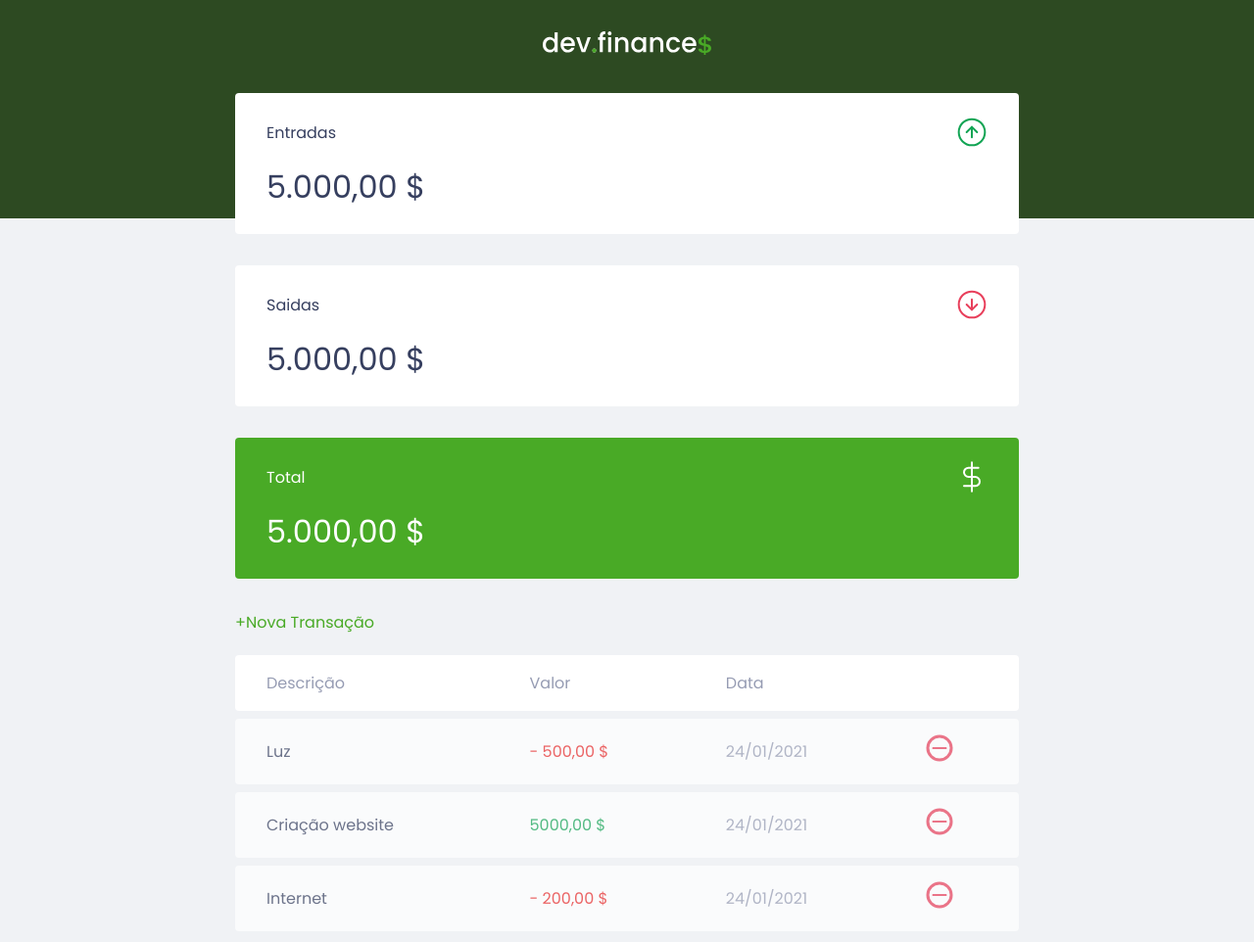
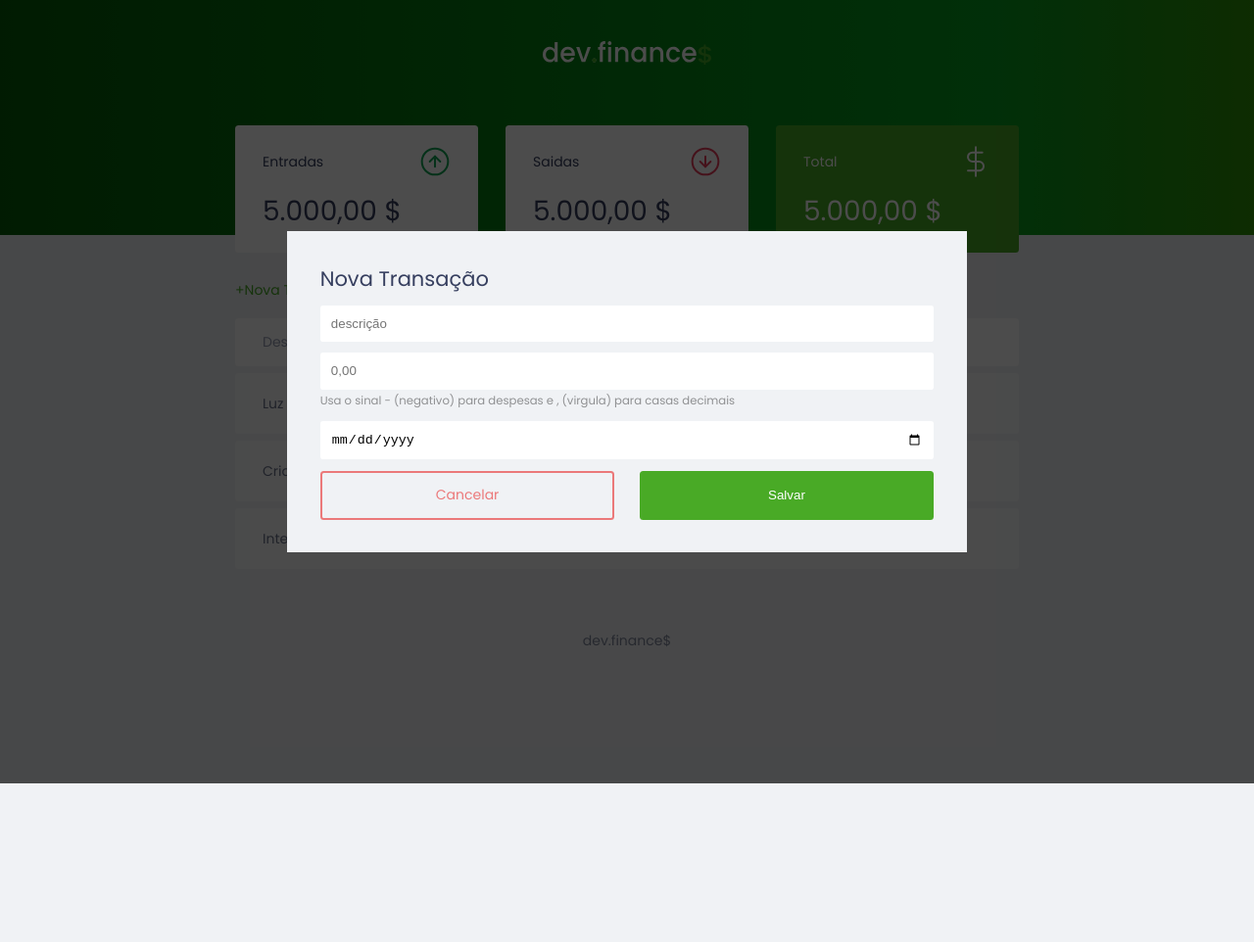
Before and after one commit to gersonlamela/maratona_discover, a plain HTML site: page index.html in a window 1280 px wide. Shown: the top 962 px of the page at 98% size. After the commit the page ends 800 px from the top, so only its background shows below. Drawn offline with Linux system fonts and the light colour scheme.

Commit message:
22/01/2021
Aula 2 :white_check_mark:

```diff
--- a/index.html
+++ b/index.html
@@ -49,7 +49,7 @@
         <section id="transactions">
             <h2 class="sr-only">Transações</h2>
 
-            <a href="#" class="button new">+Nova Transação</a>
+            <a href="#" onclick="Modal.open()" class="button new">+Nova Transação</a>
 
             <table id="data-table">
                 <thead>
@@ -93,11 +93,54 @@
         </section>
     </main>
 
+    <div class="modal-overlay active">
+        <div class="modal">
+            <div id="form">
+                <h2>Nova Transação</h2>
+                <form action="#">
+                    <div class="input-group">
+                        <label class="sr-only" for="description">Descrição</label>
+                        <input type="text" id="description" name="description" placeholder="descrição">
+                    </div>
+                    <div class="input-group">
+                        <label class="sr-only" for="ammount">Valor</label>
+                        <input type="number" id="ammount" step="0.01" name="ammount" placeholder="0,00">
+                        <small class="help">Usa o sinal - (negativo) para despesas e , (virgula) para casas decimais</small>
+                    </div>
+                    <div class="input-group">
+                        <label class="sr-only" for="date">Data</label>
+                        <input type="date" id="date" name="date" placeholder="Data">
+                    </div>
+                    <div class="input-group actions">
+                        <a href="#" onclick="Modal.close()" class="button cancel">Cancelar</a>
+                        <button>Salvar</button>
+                    </div>
+                </form>
+            </div>
+        </div>
+    </div>
+
 
 
     <footer>
         <p>dev.finance$</p>
     </footer>
 
+    <script>
+        const Modal = {
+            open() {
+                //Abrir modal
+                //Adicionar a class active ao modal
+                document.querySelector('.modal-overlay').classList.add('active');
+            },
+            close() {
+                //Fechar modal
+                //Remover class active do modal
+                document.querySelector('.modal-overlay').classList.remove('active');
+            }
+        }
+    </script>
+
 </body>
-</html
+
+</html>
--- a/style.css
+++ b/style.css
@@ -1,13 +1,21 @@
-/*Global */
+    /* Global =================================================================*/
 
      :root {
         --dark-blue: #363f5f;
+        --green: #49AA26;
+        --light-green: #3dd705;
+        --red: #e92929;
     }
 
     * {
         margin: 0;
         padding: 0;
         box-sizing: border-box;
+    }
+
+    html {
+        /*15 px*/
+        font-size: 93.75%;
     }
 
     body {
@@ -31,9 +39,7 @@ body {
         width: min(90vw, 800px);
         margin: auto;
     }
-
-
-/* Titles */
+    /* Titles =================================================================*/
 
     h2 {
         margin-top: 3.2rem;
@@ -41,12 +47,10 @@ h2 {
         color: var(--dark-blue);
         font-weight: normal;
     }
-
-
-/* Links & Buttons */
+    /* Links & Buttons =================================================================*/
 
     a {
-    color: #49AA26;
+        color: var(--green);
         text-decoration: none;
     }
 
@@ -55,17 +59,46 @@ a {
         margin-bottom: .8rem;
     }
 
+    button {
+        width: 100%;
+        height: 50px;
+        border: none;
+        color: white;
+        background: var(--green);
+        padding: 0;
+        border-radius: 0.25rem;
+        cursor: pointer;
+    }
+
+    button:hover {
+        background: var(--light-green);
+    }
+
+    .button.cancel {
+        color: var(--red);
+        border: 2px var(--red) solid;
+        border-radius: 0.25rem;
+        height: 50px;
+        display: flex;
+        align-items: center;
+        justify-content: center;
+        opacity: 0.6;
+    }
+
+    .button.cancel:hover {
+        opacity: 1;
+    }
+
     a:hover {
-    color: #3dd705;
+        color: var(--light-green);
         text-decoration: none;
     }
-
-
-/* Header */
+    /* Header =================================================================*/
 
     header {
-    background: #2d4a22;
-    padding: 2rem 0 10rem;
+        background: rgb(4, 92, 6);
+        background: linear-gradient(90deg, rgba(4, 92, 6, 1) 0%, rgba(4, 159, 30, 1) 79%, rgba(46, 147, 5, 1) 100%);
+        padding: 3rem 0 12rem;
         text-align: center;
     }
 
@@ -73,9 +106,7 @@ header {
         color: #fff;
         font-weight: 100;
     }
-
-
-/* Balance */
+    /* Balance =================================================================*/
 
     #balance {
         margin-top: -8rem;
@@ -85,9 +116,7 @@ header {
         color: #fff;
         margin-top: 0;
     }
-
-
-/*cards*/
+    /* Cards =================================================================*/
 
     .card {
         background: #fff;
@@ -112,12 +141,16 @@ header {
     }
 
     .card.total {
-    background: #49AA26;
+        background: var(--green);
         color: #fff;
     }
+    /* Table =================================================================*/
 
-
-/* Table */
+    #transition {
+        display: block;
+        overflow: auto;
+        width: 100%;
+    }
 
     #data-table {
         width: 100%;
@@ -166,9 +199,69 @@ td.income {
     td.expense {
         color: #e92929;
     }
+    /* Modal =================================================================*/
 
+    .modal-overlay {
+        width: 100%;
+        height: 100%;
+        background-color: rgba(0, 0, 0, .7);
+        position: fixed;
+        top: 0;
+        display: flex;
+        align-items: center;
+        justify-content: center;
+        opacity: 0;
+        visibility: hidden;
+        z-index: 999;
+    }
 
-/* Footer */
+    .modal-overlay.active {
+        opacity: 1;
+        visibility: visible;
+    }
+
+    .modal {
+        background: #f0f2f5;
+        padding: 2.4rem;
+        position: relative;
+        z-index: 1;
+    }
+    /* Form =================================================================*/
+
+    #Form {
+        max-width: 500px;
+    }
+
+    #form h2 {
+        margin-top: 0;
+    }
+
+    input {
+        border: none;
+        border-radius: 0.2rem;
+        padding: 0.8rem;
+        width: 100%;
+    }
+
+    .input-group {
+        margin-top: 0.8rem;
+    }
+
+    .input-group small {
+        opacity: 0.4;
+    }
+
+    .input-group.actions {
+        display: flex;
+        justify-content: space-between;
+        align-items: center;
+    }
+
+    .input-group.actions .button,
+    .input-group.actions button {
+        width: 48%;
+    }
+    /* Footer =================================================================*/
 
     footer {
         text-align: center;
@@ -176,3 +269,15 @@ footer {
         color: var(--dark-blue);
         opacity: 0.6;
     }
+    /* Responsive =================================================================*/
+
+    @media (min-width:800px) {
+        html {
+            font-size: 87.5%;
+        }
+        #balance {
+            display: grid;
+            grid-template-columns: repeat(3, 1fr);
+            gap: 2rem;
+        }
+    }
```
Lines whose indentation alone changed are shown as unchanged.
